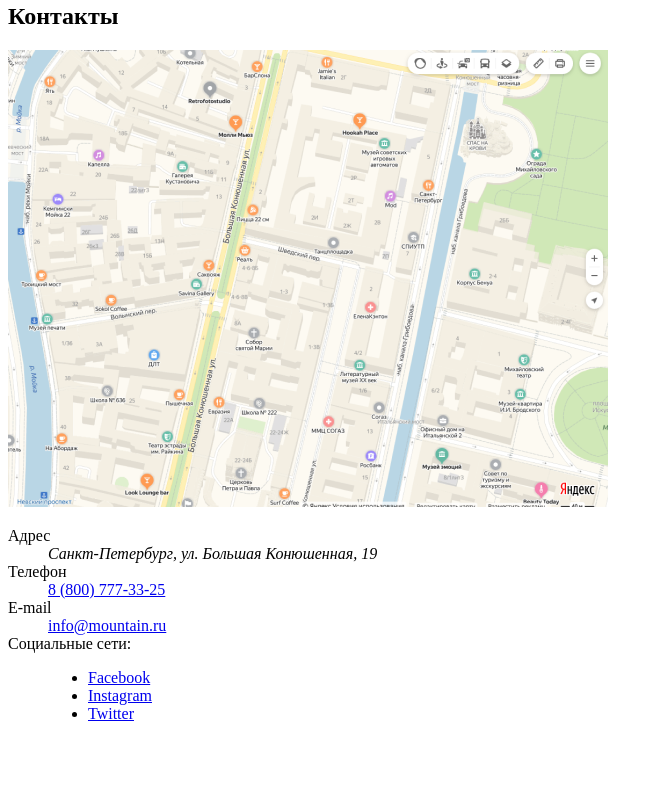
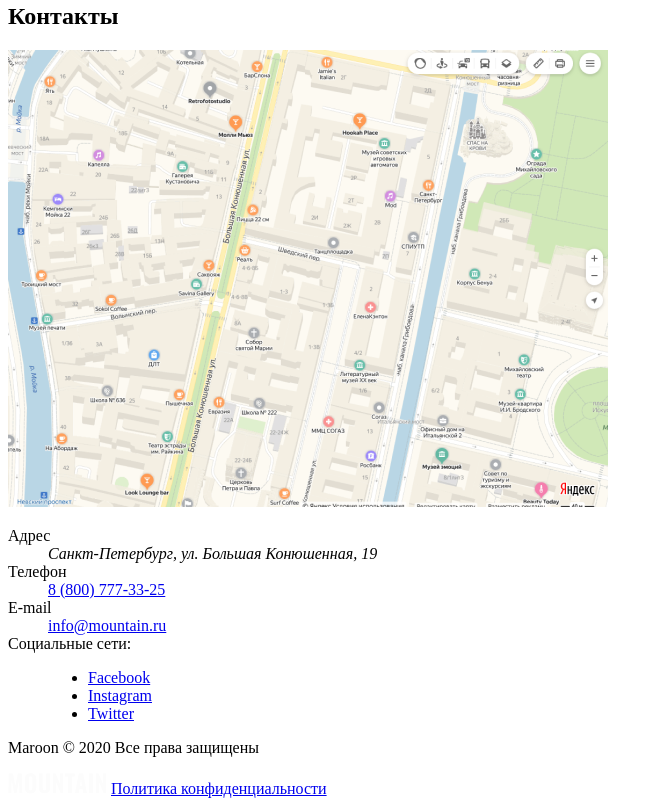
Before and after one commit to RomanovRoma/tourist-club-Mountain-html, a plain HTML site: page index.html in a window 1280 px wide. Shown: the part 4699-5505 px from the top of the page, without its empty margins (0-663 px from the left). Before the commit the page ends 5438 px from the top, so only its background shows below. Drawn offline with Linux system fonts and the light colour scheme.

Commit message:
feat: add section main-footer

```diff
--- a/index.html
+++ b/index.html
@@ -220,6 +220,10 @@
       </dl>
     </section>
   </main>
-  <footer class="main-footer"></footer>
+  <footer class="main-footer">
+    <p class="copyright">Maroon © 2020 Все права защищены</p>
+    <a class="logo"><img src="img/logo.svg" width="99" height="21" alt="Логотип туристического клуба"></a>
+    <a class="policy" href="#">Политика конфиденциальности</a>
+  </footer>
 </body>
 </html>
```
